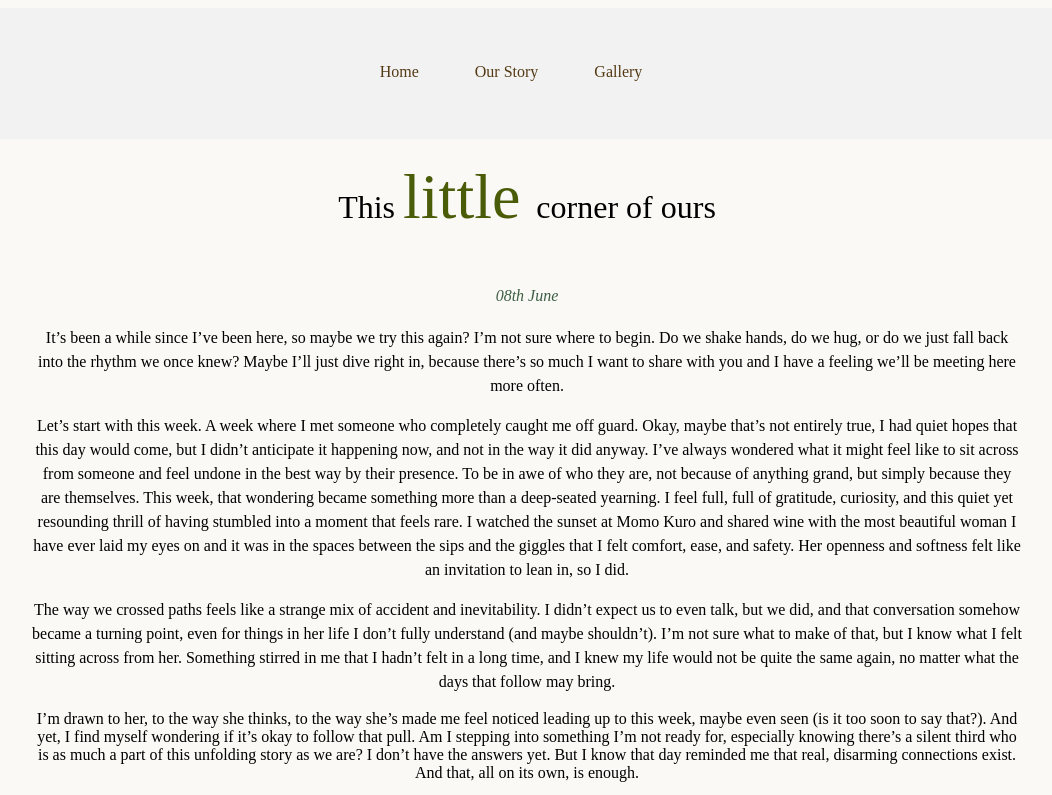
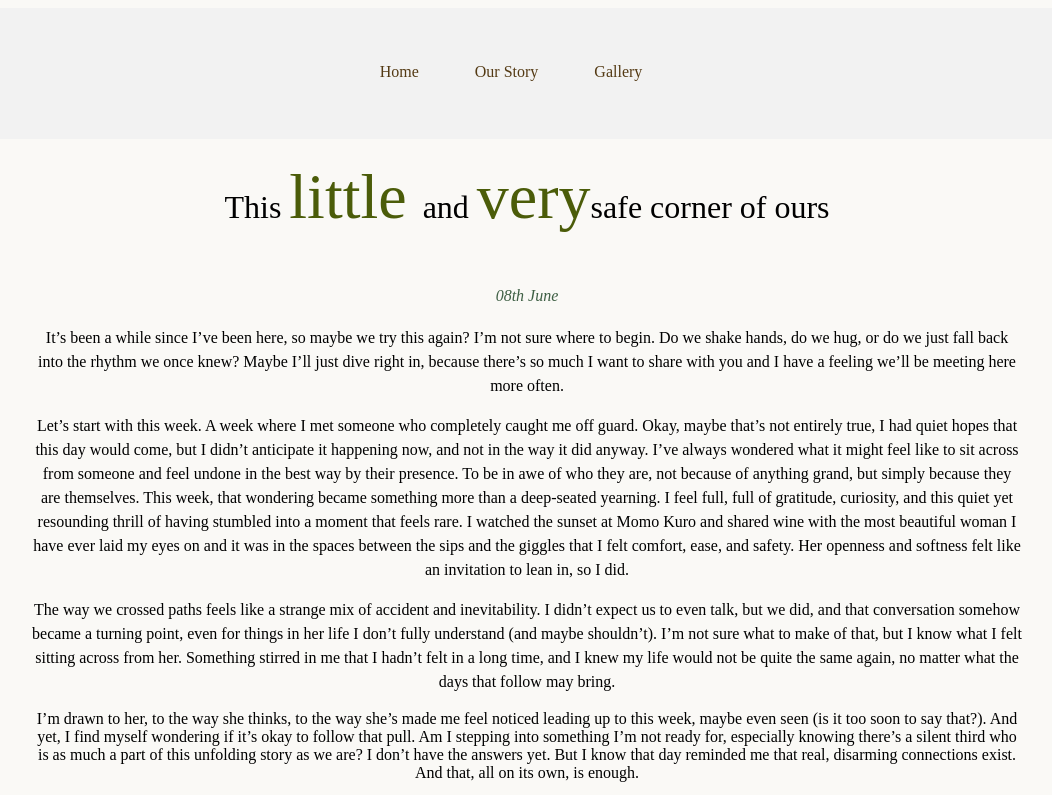
Before and after one commit to thandogold/ily, a plain HTML site: page ourstory.html in a window 1280 px wide. Shown: the top 795 px of the page, without its empty margins (113-1165 px from the left). Drawn offline with Linux system fonts and the light colour scheme.

Commit message:
Update ourstory.html

```diff
--- a/ourstory.html
+++ b/ourstory.html
@@ -24,7 +24,7 @@
   <!-- Section 2<section class="text-box">-->
 
 
-  <h1 id="OurStory">This <span style="font-size: 2em; color: #4b5c09">little </span>corner of ours</h1>
+  <h1 id="OurStory">This <span style="font-size: 2em; color: #4b5c09">little </span>and  <span style="font-size: 2em; color: #4b5c09">very</span>safe corner of ours</h1>
   <div class="center">
     </main>
     <h4>08th June</h4>
@@ -289,4 +289,5 @@
 
 </body>
 
+
 </html>
```
